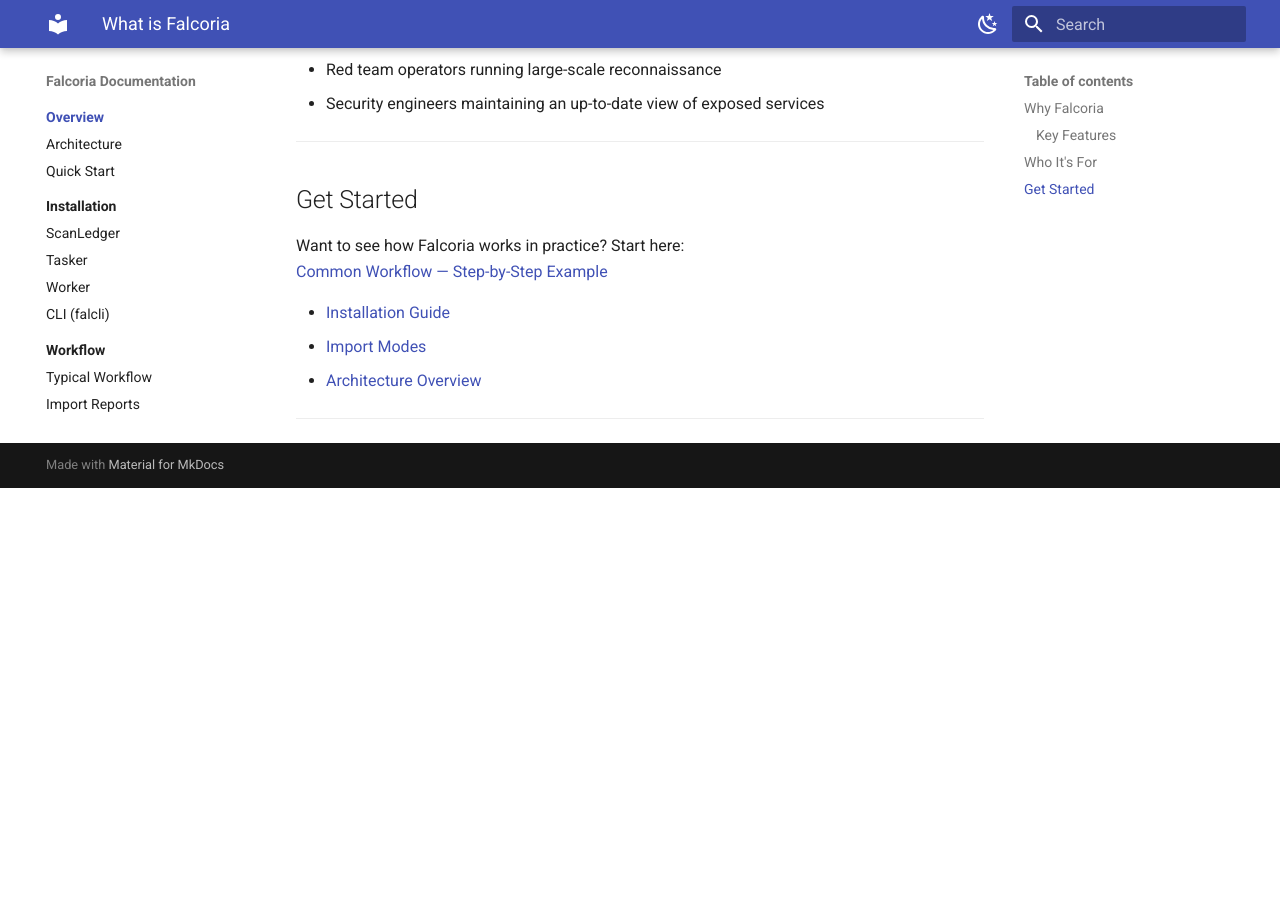
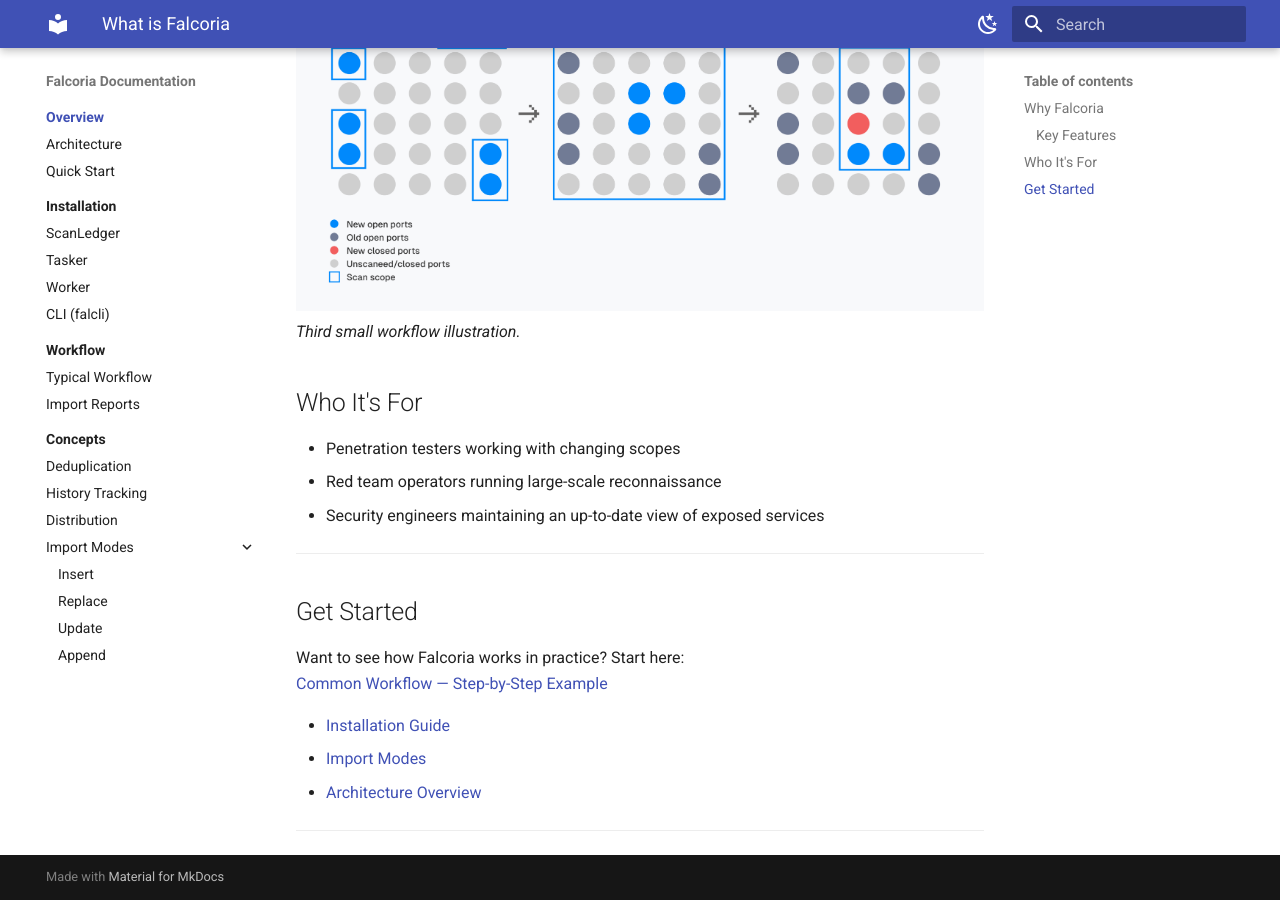
Before and after one commit to Falcoria/falcoria-docs, an MkDocs documentation site: the page built from docs/index.md, in a window 1280 px wide and 900 px high, scrolled down 2102 px. Built offline with MkDocs 1.6.1 and Material for MkDocs 9.7.7, drawn with Linux system fonts in a browser that asks for light colours; before the commit the page ends 2590 px from its top, so only the background shows below that.

Commit message:
image fix

```diff
--- a/docs/index.md
+++ b/docs/index.md
@@ -39,6 +39,9 @@
 ![Small Illustration 1](images/small1.png)
 *Additional small workflow illustration.*
 
+![Small Illustration 3](images/small3.png)
+*Third small workflow illustration.*
+
 ## Who It's For
 
 - Penetration testers working with changing scopes
```
Also changed, not shown: docs/images/small3.png (added).
